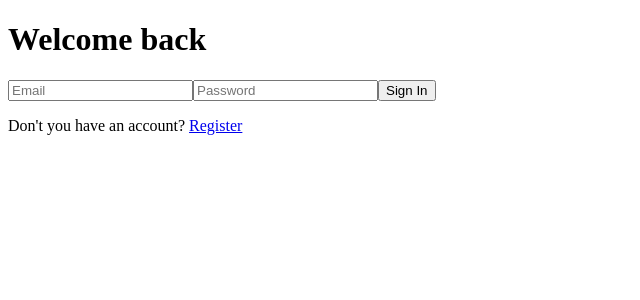
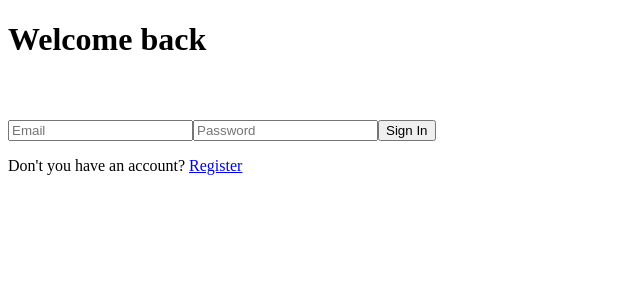
Before and after one commit to hwrdyen/Swish, a React (Vite) app in the folder client/: page /login in a window 1280 px wide. Shown: the top 300 px of the page, without its empty margins (0-640 px from the left). Built offline with nearby package versions, Linux system fonts and the light colour scheme; no server answers.

Commit message:
Added temp Google-OAuth (to-do)

```diff
--- a/client/package.json
+++ b/client/package.json
@@ -10,6 +10,7 @@
     "preview": "vite preview"
   },
   "dependencies": {
+    "@react-oauth/google": "^0.12.1",
     "axios": "^1.7.7",
     "react": "^18.3.1",
     "react-dom": "^18.3.1",
--- a/client/src/lib/apiRequest.ts
+++ b/client/src/lib/apiRequest.ts
@@ -1,5 +1,7 @@
 import axios from "axios";
+const API_BASE_URL =
+  import.meta.env.VITE_API_BASE_URL || "http://localhost:5000/api";
 
 export const apiRequest = axios.create({
-  baseURL: "http://localhost:8080/api",
+  baseURL: API_BASE_URL,
 });
--- a/client/src/main.tsx
+++ b/client/src/main.tsx
@@ -2,6 +2,7 @@
 import { createRoot } from "react-dom/client";
 import { QueryClient, QueryClientProvider } from "react-query";
 import { AuthContextProvider } from "./context/AuthContext.tsx";
+import { GoogleOAuthProvider } from "@react-oauth/google";
 import App from "./App.tsx";
 import "./index.scss";
 
@@ -15,10 +16,12 @@
 
 createRoot(document.getElementById("root")!).render(
   <StrictMode>
-    <AuthContextProvider>
-      <QueryClientProvider client={queryClient}>
-        <App />
-      </QueryClientProvider>
-    </AuthContextProvider>
+    <GoogleOAuthProvider clientId={import.meta.env.VITE_GCLIENT_ID}>
+      <AuthContextProvider>
+        <QueryClientProvider client={queryClient}>
+          <App />
+        </QueryClientProvider>
+      </AuthContextProvider>
+    </GoogleOAuthProvider>
   </StrictMode>
 );
--- a/client/src/pages/login/Login.tsx
+++ b/client/src/pages/login/Login.tsx
@@ -3,6 +3,7 @@
 import { AxiosError } from "axios";
 import { AuthContext } from "../../context/AuthContext";
 import { apiRequest } from "../../lib/apiRequest";
+import { GoogleLogin } from "@react-oauth/google";
 
 const Login = () => {
   const [error, setError] = useState("");
@@ -52,6 +53,17 @@
     <div>
       <form onSubmit={handleSubmit}>
         <h1>Welcome back</h1>
+
+        {/* TODO: Google Login */}
+        <GoogleLogin
+          onSuccess={(credentialResponse) => {
+            console.log(credentialResponse);
+          }}
+          onError={() => {
+            console.log("Login Failed");
+          }}
+        />
+
         <input name="email" type="text" placeholder="Email" required />
         <input
           name="password"
```
Also changed, not shown: 1 other file (tests, documents, lock files or other folders).
